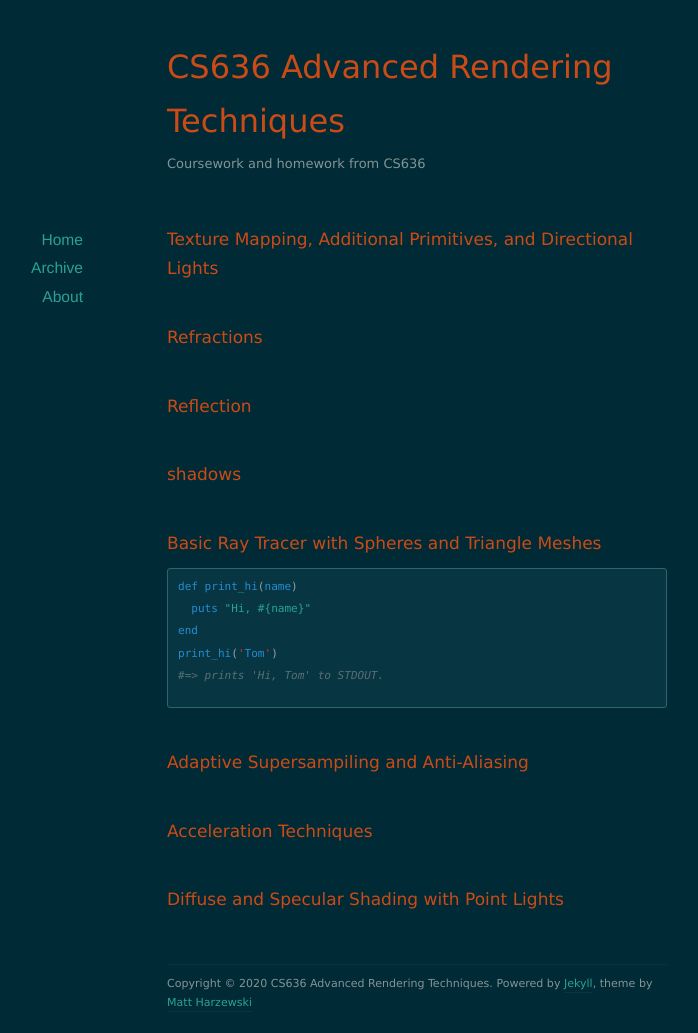
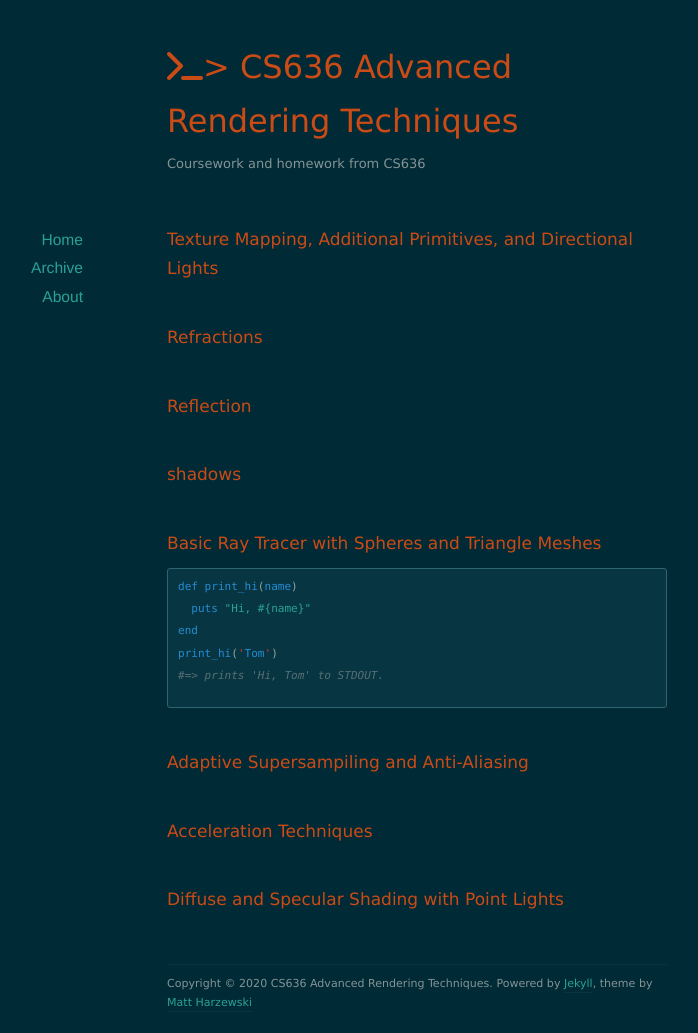
Before and after one commit to TaylorEllington/CS636-CPU-Raytracer, a Jekyll site: the page built from class-site/index.html, in a window 1280 px wide. Shown: the whole page, without its empty margins (223-921 px from the left). Built offline with Jekyll 4.4.1, drawn with Linux system fonts in a browser that asks for light colours; nearby versions of some CDN libraries; the list of posts is cut into pages by our own code.

Commit message:
vanity icons

```diff
--- a/class-site/_layouts/default.html
+++ b/class-site/_layouts/default.html
@@ -1,7 +1,7 @@
 <!DOCTYPE html>
 <html>
 <head>
-
+  <script src="https://kit.fontawesome.com/441fb09dbf.js" crossorigin="anonymous"></script>
   <meta charset="UTF-8">
   <title>{{ page.title }}</title>
   <meta name="viewport" content="width=device-width">
@@ -20,7 +20,7 @@
 
 
   <header id="header">
-    <h1><a href="{{ site.baseurl }}/"><i class="icon-terminal"></i> {{ site.name }}</a></h1>
+    <h1><a href="{{ site.baseurl }}/"><i class="fas fa-terminal"></i>> {{ site.name }}</a></h1>
     <p>{{ site.description }}</p>
   </header>
 
```
